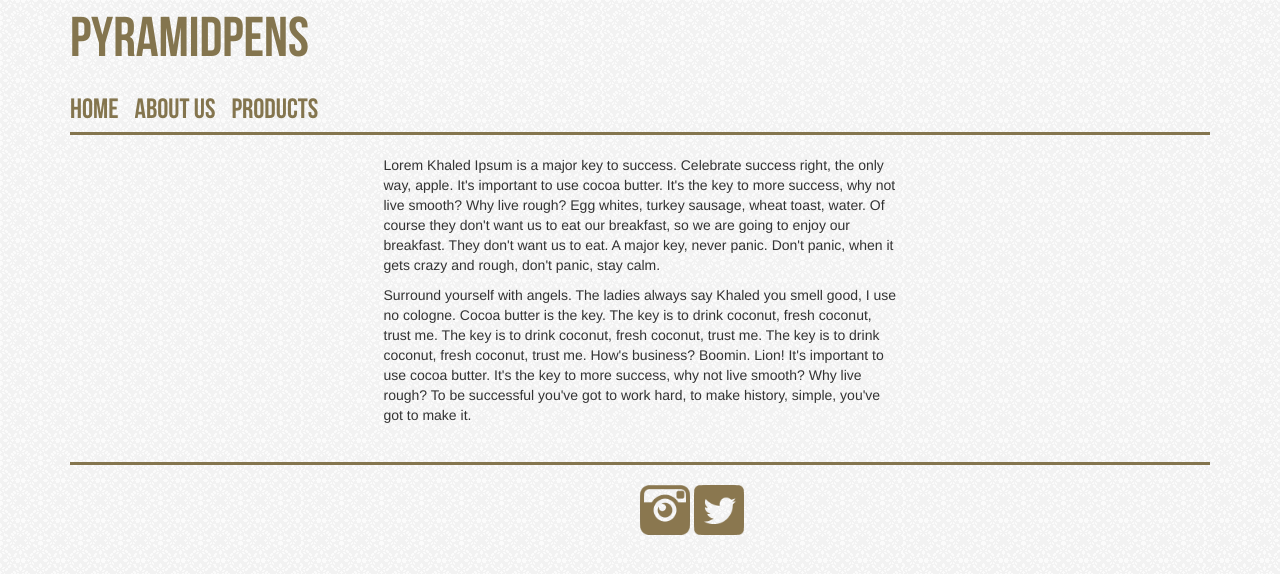
After one commit to johnroyflores/pharaoh, a PHP site: page /about.html in a window 1280 px wide. The commit adds this page. Shown: the top 574 px of the page. Run offline with PHP 8.4, Linux system fonts and the light colour scheme.

Commit message:
Changed colors per request

```diff
--- /dev/null
+++ b/about.html
@@ -0,0 +1,38 @@
+<!DOCTYPE html>
+<html>
+
+<head>
+    <title>About Us</title>
+     <link rel="stylesheet" href="https://maxcdn.bootstrapcdn.com/bootstrap/3.3.6/css/bootstrap.min.css" integrity="sha384-1q8mTJOASx8j1Au+a5WDVnPi2lkFfwwEAa8hDDdjZlpLegxhjVME1fgjWPGmkzs7" crossorigin="anonymous">
+    <!-- Optional theme -->
+    <link rel="stylesheet" href="https://maxcdn.bootstrapcdn.com/bootstrap/3.3.6/css/bootstrap-theme.min.css" integrity="sha384-fLW2N01lMqjakBkx3l/M9EahuwpSfeNvV63J5ezn3uZzapT0u7EYsXMjQV+0En5r" crossorigin="anonymous">
+    <link href="assets/css/hover.css" rel="stylesheet" media="all">
+    <link href="assets/css/styles.css" rel="stylesheet" type="text/css">
+</head>
+
+<body>
+    <div class="container">
+        <div class="header">
+            <p>PyramidPens</p>
+        </div>
+        <div class="navbark">
+            <span class="hvr-underline-from-center"><a href = "index.html">home</a></span><span class="hvr-underline-from-center"><a href = "about.html">About us</a></span><span class="hvr-underline-from-center"><a href = "products.html">products</a></span>
+        </div>
+        <div class="holder">
+        <div class = "textbox">
+            <p>Lorem Khaled Ipsum is a major key to success. Celebrate success right, the only way, apple. It's important to use cocoa butter. It's the key to more success, why not live smooth? Why live rough? Egg whites, turkey sausage, wheat toast, water. Of course they don't want us to eat our breakfast, so we are going to enjoy our breakfast. They don't want us to eat. A major key, never panic. Don't panic, when it gets crazy and rough, don't panic, stay calm.</p>
+            <p>Surround yourself with angels. The ladies always say Khaled you smell good, I use no cologne. Cocoa butter is the key. The key is to drink coconut, fresh coconut, trust me. The key is to drink coconut, fresh coconut, trust me. The key is to drink coconut, fresh coconut, trust me. How's business? Boomin. Lion! It's important to use cocoa butter. It's the key to more success, why not live smooth? Why live rough? To be successful you've got to work hard, to make history, simple, you've got to make it.</p>
+            </div>
+        </div>
+        <div class="socialbox">
+            <div class="tinysocial">
+                <a href="https://www.instagram.com/pyramidpensusa/">
+                    <img class="social" src="assets/images/instagram.gif">
+                </a>
+                <img class="social" src="assets/images/twitter.gif">
+            </div>
+        </div>
+    </div>
+</body>
+
+</html>
--- a/assets/css/styles.css
+++ b/assets/css/styles.css
@@ -6,7 +6,7 @@
 .header{
 	font-family: BebasNeue;
 	text-align: left;
-	color: #bbaa92;
+	color: #84754E;
 	font-size: 4em;
 
 }
@@ -14,12 +14,20 @@
 .navbark{
 	font-family: BebasNeue;
 	text-align: left;
-	color: #bbaa92;
+	color: #84754E;
 	font-size: 2em;
-	border-bottom: 3px solid #bbaa92;
+	border-bottom: 3px solid #84754E;
 	margin-bottom: 20px;
 	text-decoration: none;
 
+}
+
+.textbox{
+	width:45%;
+	margin:0 auto;
+	position: relative;
+	font-family: "HelveticaNeue-Light", "Helvetica Neue Light", "Helvetica Neue", Helvetica, Arial, "Lucida Grande", sans-serif;
+    font-weight: 500;
 }
 
 span {
@@ -36,19 +44,20 @@ box-shadow: 7px 7px 5px 0px rgba(0,0,0,0.59);
 
 body{
 	background-image: url(../images/light_grey.png);
+	/*background-color: #fdf6ec;*/
 }
 
 .holder{
 	padding-bottom: 27px;
-	border-bottom: 3px solid #bbaa92;
+	border-bottom: 3px solid #84754E;
 }
 
 .social{
 	height:50px;
 	width:50px;
 	position: relative;
+	left:50%;
 	right:50%;
-	left:50%;
 }
 .tinysocial{
 
@@ -56,6 +65,7 @@ body{
 
 .socialbox{
 	margin-top:20px;
+
 }
 
 a{
--- a/index.html
+++ b/index.html
@@ -16,14 +16,16 @@
             <p>PyramidPens</p>
         </div>
         <div class="navbark">
-            <span class="hvr-underline-from-center"><a href = "index.html">home</a></span><span class="hvr-underline-from-center">About us</span><span class="hvr-underline-from-center"><a href = "products.html">products</a></span>
+            <span class="hvr-underline-from-center"><a href = "index.html">home</a></span><span class="hvr-underline-from-center"><a href = "about.html">About us</a></span><span class="hvr-underline-from-center"><a href = "products.html">products</a></span>
         </div>
         <div class="holder">
             <img class="teeny" src="assets/images/instoresnow.png">
         </div>
         <div class="socialbox">
             <div class="tinysocial">
-                <img class="social" src="assets/images/instagram.gif">
+                <a href="https://www.instagram.com/pyramidpensusa/">
+                    <img class="social" src="assets/images/instagram.gif">
+                </a>
                 <img class="social" src="assets/images/twitter.gif">
             </div>
         </div>
```
Also changed, not shown: assets/images/struckaxiom.png (added), 3 other files.
